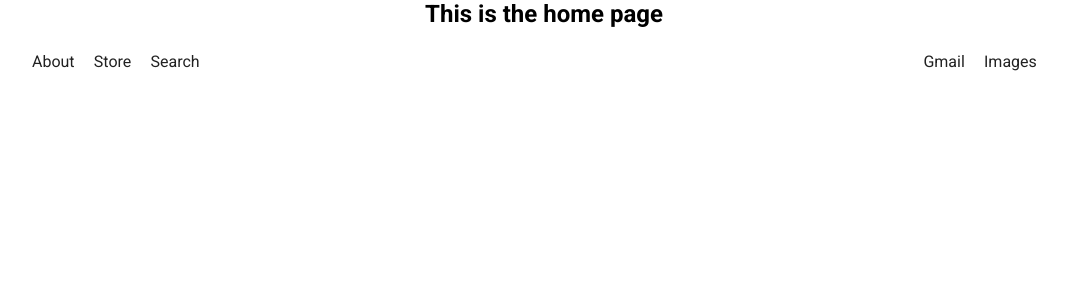
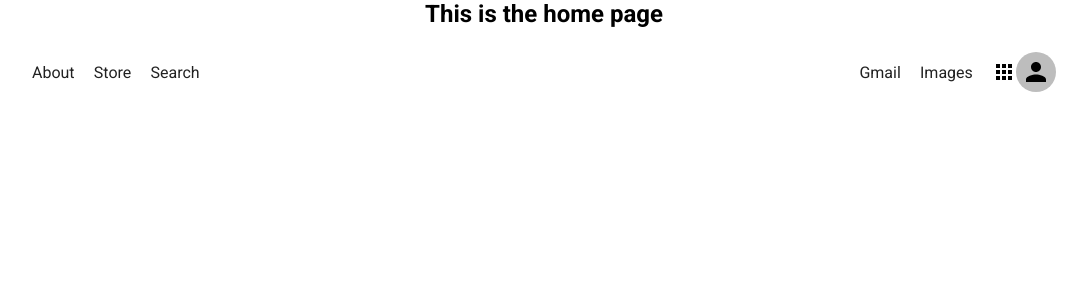
Before and after one commit to Molberda/google--clone, a React (Create React App) app: page / in a window 1280 px wide. Shown: the top 300 px of the page, without its empty margins (96-1183 px from the left). Built offline with nearby package versions, Linux system fonts and the light colour scheme.

Commit message:
imported the apps icon from mui icons and imported the avatar form mui materials

```diff
--- a/src/Pages/Home.css
+++ b/src/Pages/Home.css
@@ -15,4 +15,5 @@
 
 .home__headerLeft, .home__headerRight{
     display: flex;
+    align-items: center;
 }
--- a/src/Pages/Home.jsx
+++ b/src/Pages/Home.jsx
@@ -1,6 +1,8 @@
 import React from "react";
 import { Link } from "react-router-dom";
 import './Home.css'
+import AppsIcon from '@mui/icons-material/Apps'
+import { Avatar } from "@mui/material";
 
 const Home = () => {
   return (
@@ -18,8 +20,8 @@ const Home = () => {
             <div className="home__headerRight">
               <Link className="link" to="/gmail">Gmail</Link>
               <Link className="link" to="/Images">Images</Link>
-              {/* Icon */}
-              {/* Avatar */}
+              <AppsIcon />
+              <Avatar/>
             </div>
           </div>
 
```
